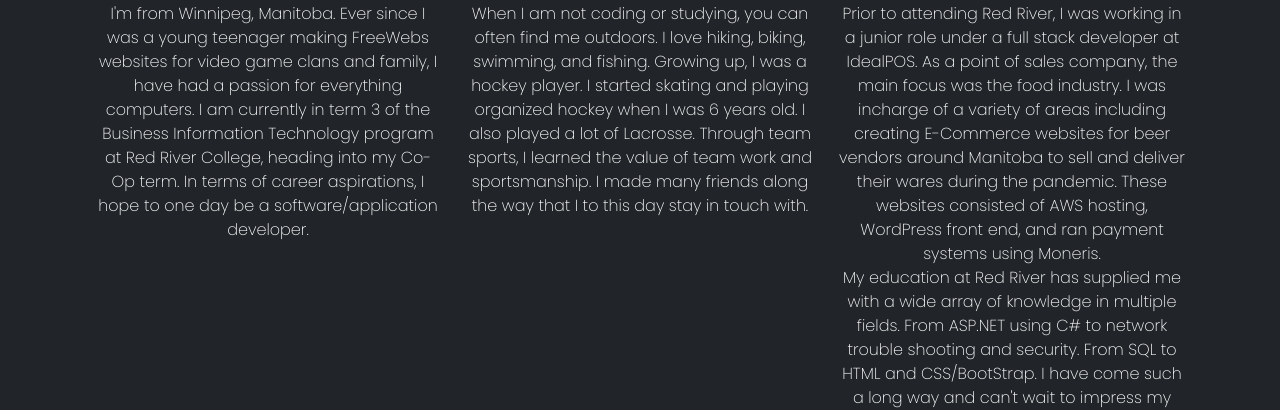
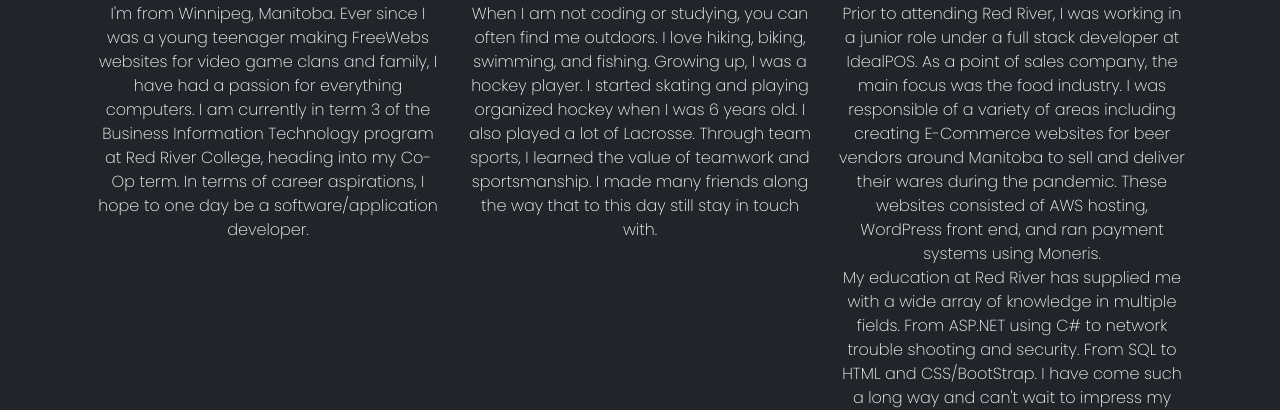
Before and after one commit to SassCoding/PortfolioWebsite, a plain HTML site: page aboutme.html in a window 1280 px wide. Shown: the part 391-801 px from the top of the page. Drawn offline with nearby package versions, Linux system fonts and the light colour scheme.

Commit message:
spelling

```diff
--- a/aboutme.html
+++ b/aboutme.html
@@ -77,8 +77,8 @@
               <p>
                 When I am not coding or studying, you can often find me outdoors. I love hiking, biking, swimming, and fishing.
                 Growing up, I was a hockey player. I started skating and playing organized hockey when I was 6 years old.
-                I also played a lot of Lacrosse. Through team sports, I learned the value of team work and sportsmanship. I made many friends along
-                the way that I to this day stay in touch with.
+                I also played a lot of Lacrosse. Through team sports, I learned the value of teamwork and sportsmanship. I made many friends along
+                the way that to this day still stay in touch with.
               </p>
             </div>
           </div>
@@ -89,7 +89,7 @@
               <p>
                  Prior to attending Red River, I was working in a junior role under a full stack developer at IdealPOS.
                  As a point of sales company, the main focus was the food industry.
-                 I was incharge of a variety of areas including creating E-Commerce websites for beer vendors around Manitoba to sell and deliver their wares during the pandemic.
+                 I was responsible of a variety of areas including creating E-Commerce websites for beer vendors around Manitoba to sell and deliver their wares during the pandemic.
                  These websites consisted of AWS hosting, WordPress front end, and ran payment systems using Moneris.<br>
                  My education at Red River has supplied me with a wide array of knowledge in multiple fields. From ASP.NET using C# to network trouble shooting and security. From SQL to HTML and CSS/BootStrap. I have
                  come such a long way and can't wait to impress my future employer with my quick learning ability.
```
